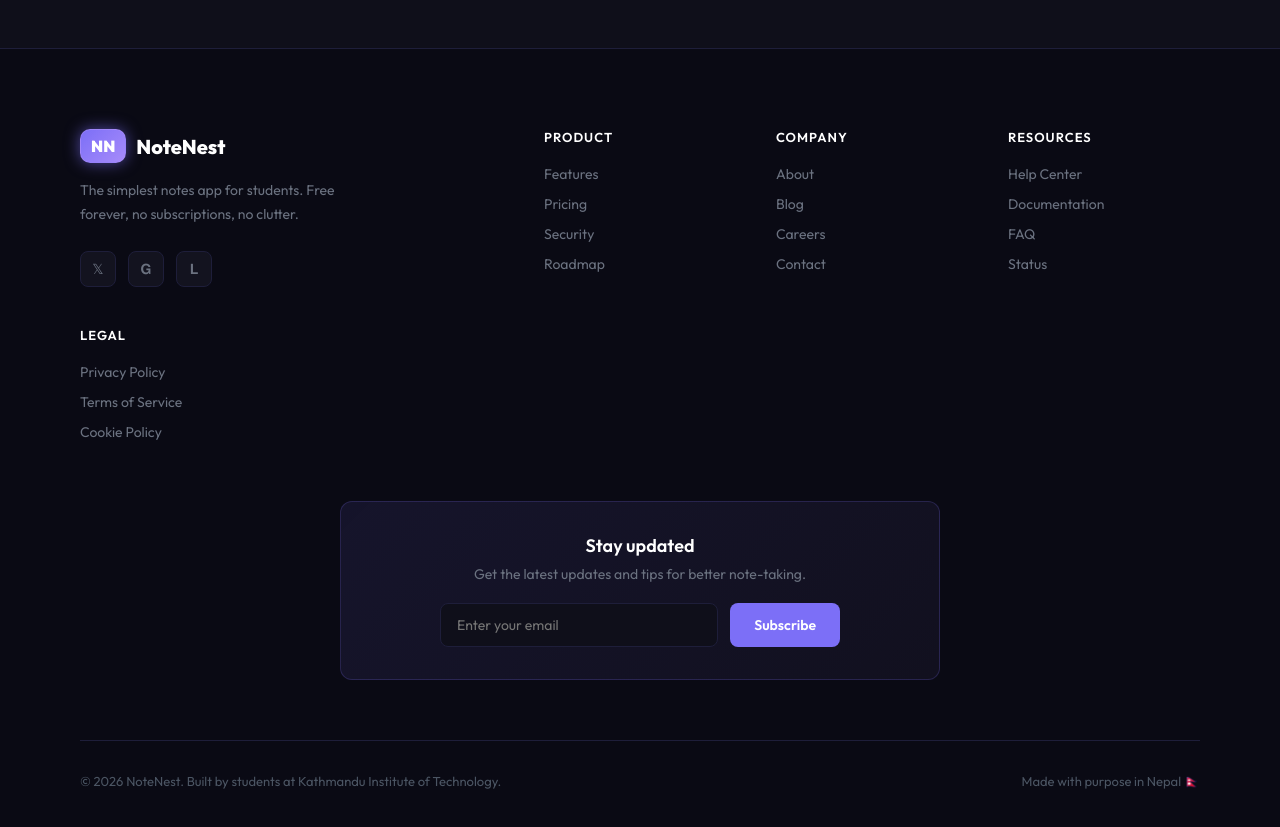
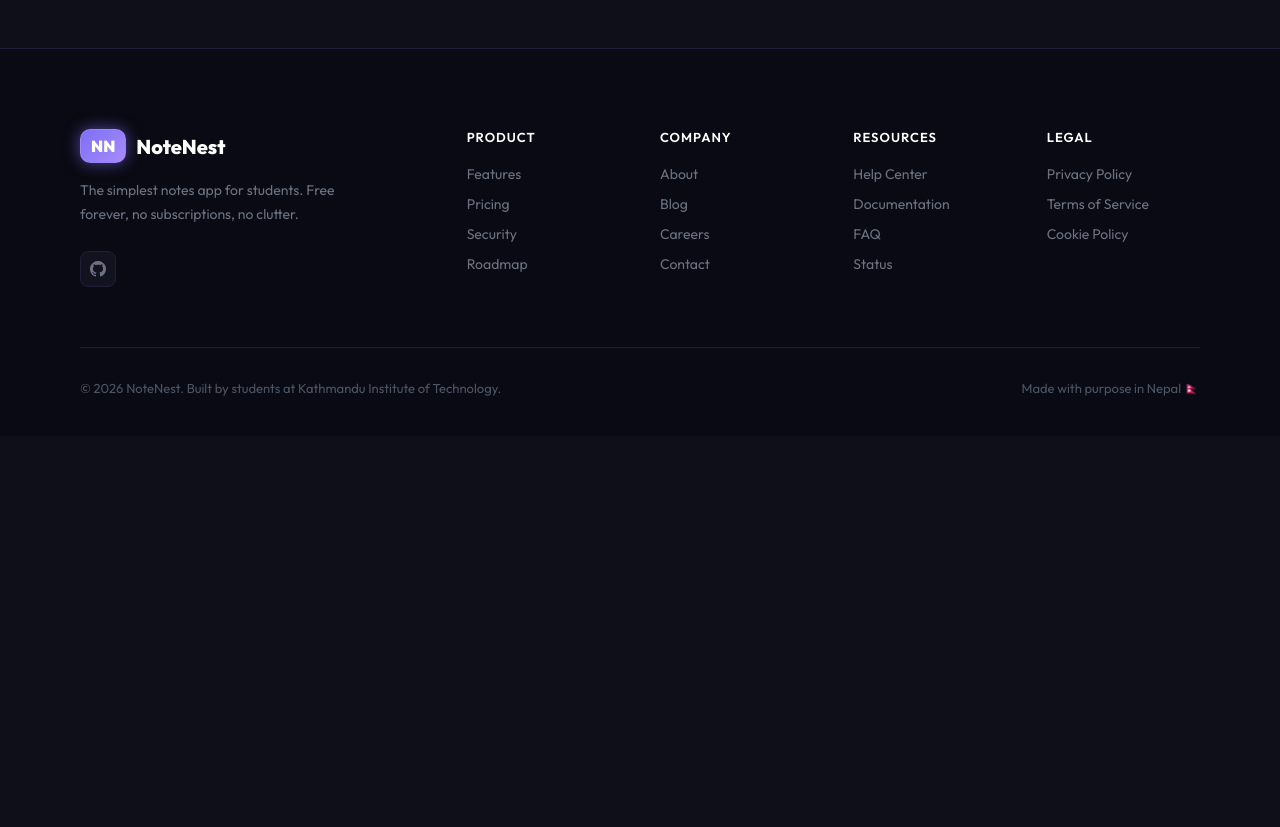
Before and after one commit to sudip5-ml/notes-app, a React app in the folder frontend/: page /blog in a window 1280 px wide. Shown: the part 1260-2087 px from the top of the page. After the commit the page ends 1696 px from the top, so only its background shows below. Built offline with nearby package versions, Linux system fonts and the light colour scheme; the HTML template or start-up script is replaced by a standard one.

Commit message:
Fix footer links (scroll-to-top, dead icons, grid layout) and improve dashboard logout UI

```diff
--- a/frontend/src/App.jsx
+++ b/frontend/src/App.jsx
@@ -1,3 +1,4 @@
+import ScrollToTop from './components/ScrollToTop'
 import { BrowserRouter, Routes, Route } from 'react-router-dom'
 import Home from './pages/Home'
 import Dashboard from './pages/Dashboard'
@@ -23,6 +24,7 @@
   return (
     <ThemeProvider>
     <BrowserRouter>
+    <ScrollToTop />
     <Toaster position="top-right" toastOptions={{ style: { background: "var(--surface)", color: "var(--text)", border: "1px solid var(--border)" } }} />
       <Routes>
         <Route path="/" element={<Home />} />
--- a/frontend/src/components/Footer.jsx
+++ b/frontend/src/components/Footer.jsx
@@ -4,9 +4,7 @@
 function Footer() {
   return (
     <footer style={{ padding: '80px 80px 40px', background: '#0a0a14', borderTop: '1px solid #1e1e3a' }}>
-
-      <div style={{ display: 'grid', gridTemplateColumns: 'repeat(5, 1fr)', gap: '40px', marginBottom: '60px', maxWidth: '1200px', margin: '0 auto 60px' }}>
-
+<div style={{ display: 'grid', gridTemplateColumns: 'repeat(6, 1fr)', gap: '40px', marginBottom: '60px', maxWidth: '1200px', margin: '0 auto 60px' }}>
         {/* Brand */}
         <div style={{ gridColumn: 'span 2' }}>
           <div style={{ display: 'flex', alignItems: 'center', gap: '10px', marginBottom: '16px' }}>
@@ -26,10 +24,10 @@
             The simplest notes app for students. Free forever, no subscriptions, no clutter.
           </p>
           <div style={{ display: 'flex', gap: '12px' }}>
-            {['𝕏', '𝐆', '𝐋'].map((icon, i) => (
             <a
-                key={i}
-                href="#"
+              href="https://github.com/sudip5-ml/notes-app"
+              target="_blank"
+              rel="noopener noreferrer"
               style={{
                 width: '36px',
                 height: '36px',
@@ -41,7 +39,7 @@
                 justifyContent: 'center',
                 color: '#6b7280',
                 textDecoration: 'none',
-                  fontSize: '14px',
+                fontSize: '16px',
                 transition: 'all 0.2s'
               }}
               onMouseEnter={e => {
@@ -53,11 +51,13 @@
                 e.currentTarget.style.color = '#6b7280'
               }}
             >
-                {icon}
+              <svg width="16" height="16" viewBox="0 0 24 24" fill="currentColor">
+                <path d="M12 0c-6.626 0-12 5.373-12 12 0 5.302 3.438 9.8 8.207 11.387.599.111.793-.261.793-.577v-2.234c-3.338.726-4.033-1.416-4.033-1.416-.546-1.387-1.333-1.756-1.333-1.756-1.089-.745.083-.729.083-.729 1.205.084 1.839 1.237 1.839 1.237 1.07 1.834 2.807 1.304 3.492.997.107-.775.418-1.305.762-1.604-2.665-.305-5.467-1.334-5.467-5.931 0-1.311.469-2.381 1.236-3.221-.124-.303-.535-1.524.117-3.176 0 0 1.008-.322 3.301 1.23.957-.266 1.983-.399 3.003-.404 1.02.005 2.047.138 3.006.404 2.291-1.552 3.297-1.23 3.297-1.23.653 1.653.242 2.874.118 3.176.77.84 1.235 1.911 1.235 3.221 0 4.609-2.807 5.624-5.479 5.921.43.372.823 1.102.823 2.222v3.293c0 .319.192.694.801.576 4.765-1.589 8.199-6.086 8.199-11.386 0-6.627-5.373-12-12-12z"/>
+              </svg>
             </a>
-            ))}
           </div>
         </div>
+
 
         {/* Product */}
         <div>
@@ -188,57 +188,6 @@
 
       </div>
 
-      {/* Newsletter */}
-      <div style={{
-        maxWidth: '600px',
-        margin: '0 auto 60px',
-        padding: '32px',
-        background: 'linear-gradient(135deg, rgba(124,111,247,0.1), rgba(167,139,250,0.05))',
-        borderRadius: '12px',
-        border: '1px solid rgba(124,111,247,0.2)',
-        textAlign: 'center'
-      }}>
-        <h3 style={{ color: '#ffffff', fontSize: '18px', fontWeight: '600', marginBottom: '8px' }}>
-          Stay updated
-        </h3>
-        <p style={{ color: '#6b7280', fontSize: '14px', marginBottom: '20px' }}>
-          Get the latest updates and tips for better note-taking.
-        </p>
-        <div style={{ display: 'flex', gap: '12px', maxWidth: '400px', margin: '0 auto' }}>
-          <input
-            type="email"
-            placeholder="Enter your email"
-            style={{
-              flex: 1,
-              padding: '12px 16px',
-              borderRadius: '8px',
-              border: '1px solid #1e1e3a',
-              background: '#0f0f1a',
-              color: 'white',
-              fontSize: '14px',
-              outline: 'none'
-            }}
-          />
-          <button
-            style={{
-              padding: '12px 24px',
-              background: '#7c6ff7',
-              color: 'white',
-              border: 'none',
-              borderRadius: '8px',
-              fontSize: '14px',
-              fontWeight: '600',
-              cursor: 'pointer',
-              transition: 'background 0.2s'
-            }}
-            onMouseEnter={e => e.target.style.background = '#6355e0'}
-            onMouseLeave={e => e.target.style.background = '#7c6ff7'}
-          >
-            Subscribe
-          </button>
-        </div>
-      </div>
-
       {/* Bottom */}
       <div style={{ borderTop: '1px solid #1e1e3a', paddingTop: '32px', display: 'flex', justifyContent: 'space-between', alignItems: 'center', flexWrap: 'wrap', gap: '16px' }}>
         <p style={{ color: '#4b5563', fontSize: '13px', margin: 0 }}>
--- /dev/null
+++ b/frontend/src/components/ScrollToTop.jsx
@@ -0,0 +1,14 @@
+import { useEffect } from "react";
+import { useLocation } from "react-router-dom";
+
+function ScrollToTop() {
+  const { pathname } = useLocation();
+
+  useEffect(() => {
+    window.scrollTo(0, 0);
+  }, [pathname]);
+
+  return null;
+}
+
+export default ScrollToTop;
--- a/frontend/src/pages/dashboard.jsx
+++ b/frontend/src/pages/dashboard.jsx
@@ -12,6 +12,7 @@
   FiZap,
   FiSun,
   FiMoon,
+  FiLogOut,
 } from "react-icons/fi";
 import { fetchNotes, createNote, updateNote, deleteNote } from "../utils/api";
 import toast from "react-hot-toast";
@@ -284,12 +285,18 @@
         </nav>
 
        <div style={styles.userFooter}>
-          <div style={styles.userInfo} onClick={handleLogout} title="Click to log out">
+  <div style={styles.userInfo}>
     <div style={styles.avatar}>{getInitial(user.username)}</div>
     <div style={styles.userName}>{user.username || user.fullName}</div>
   </div>
-          <div style={styles.logoutText} onClick={goHome}>
-            ← Back to Home
+  <div
+    className="icon-btn"
+    style={styles.logoutText}
+    onClick={handleLogout}
+    title="Click to log out"
+  >
+    <FiLogOut size={14} />
+    Logout
   </div>
 </div>
       </aside>
@@ -575,8 +582,22 @@
   userInfo: { display: "flex", alignItems: "center", gap: "10px", cursor: "pointer" },
   avatar: { width: "34px", height: "34px", borderRadius: "50%", background: "linear-gradient(135deg, #7c6ff7, #a78bfa)", display: "flex", alignItems: "center", justifyContent: "center", fontWeight: "700", fontSize: "14px", color: "#ffffff", flexShrink: 0 },
   userName: { fontSize: "14px", fontWeight: "600", color: "var(--text)" },
-  logoutText: { fontSize: "12px", color: "var(--text-dim)", cursor: "pointer", marginLeft: "44px" },
-  main: { flex: 1, padding: "28px 36px", overflowY: "auto" },
+logoutText: {
+  display: "flex",
+  alignItems: "center",
+  justifyContent: "center",
+  gap: "8px",
+  fontSize: "13px",
+  fontWeight: "600",
+  color: "#f87171",
+  cursor: "pointer",
+  padding: "10px 12px",
+  borderRadius: "8px",
+  border: "1px solid rgba(248, 113, 113, 0.2)",
+  backgroundColor: "rgba(248, 113, 113, 0.05)",
+  marginTop: "4px",
+  transition: "background-color 0.15s ease, border-color 0.15s ease",
+},  main: { flex: 1, padding: "28px 36px", overflowY: "auto" },
   contentLayout: { display: "flex", gap: "28px", alignItems: "flex-start" },
   notesColumn: { flex: 1, minWidth: 0 },
   topBar: { display: "flex", flexDirection: "column", alignItems: "center", gap: "18px", marginBottom: "28px" },
```
Lines whose indentation alone changed are shown as unchanged.
